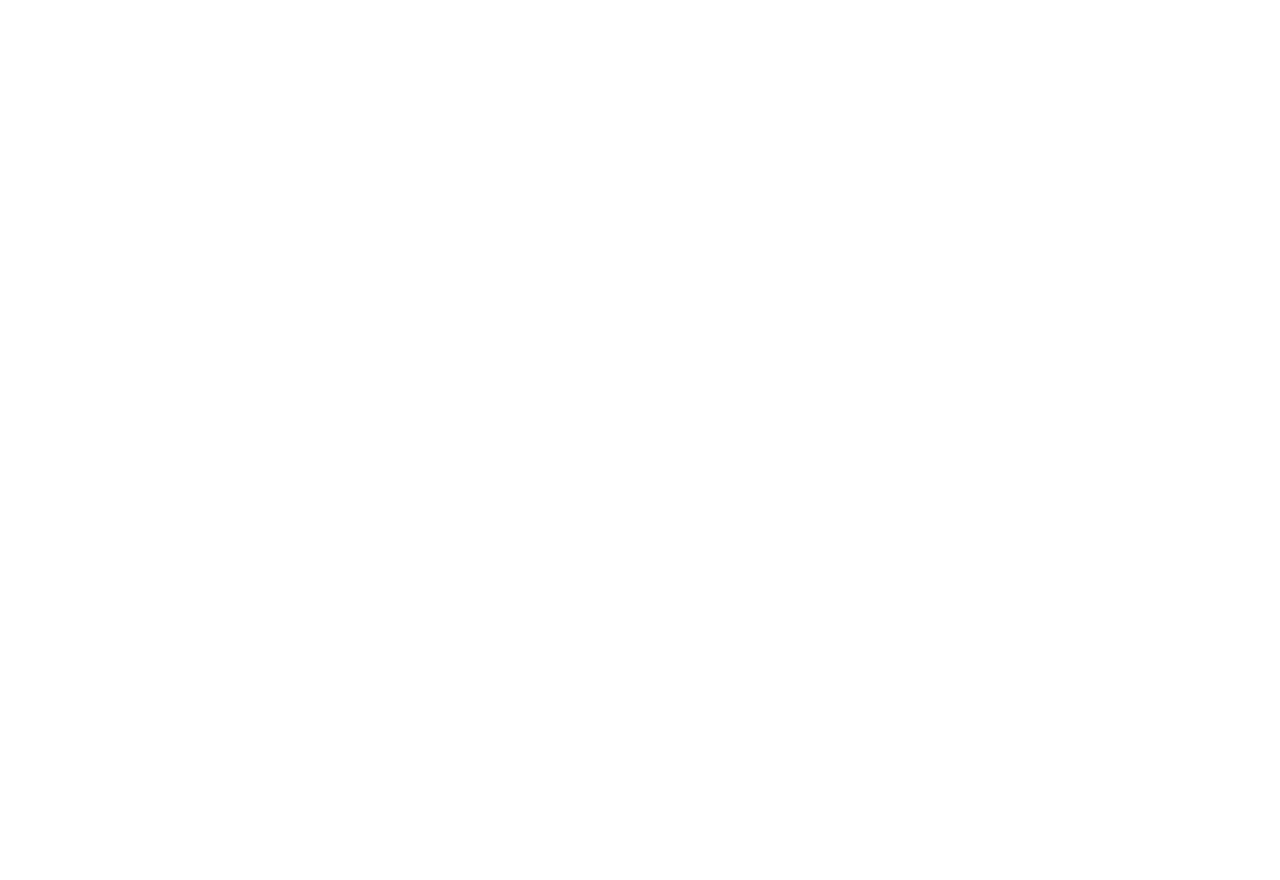
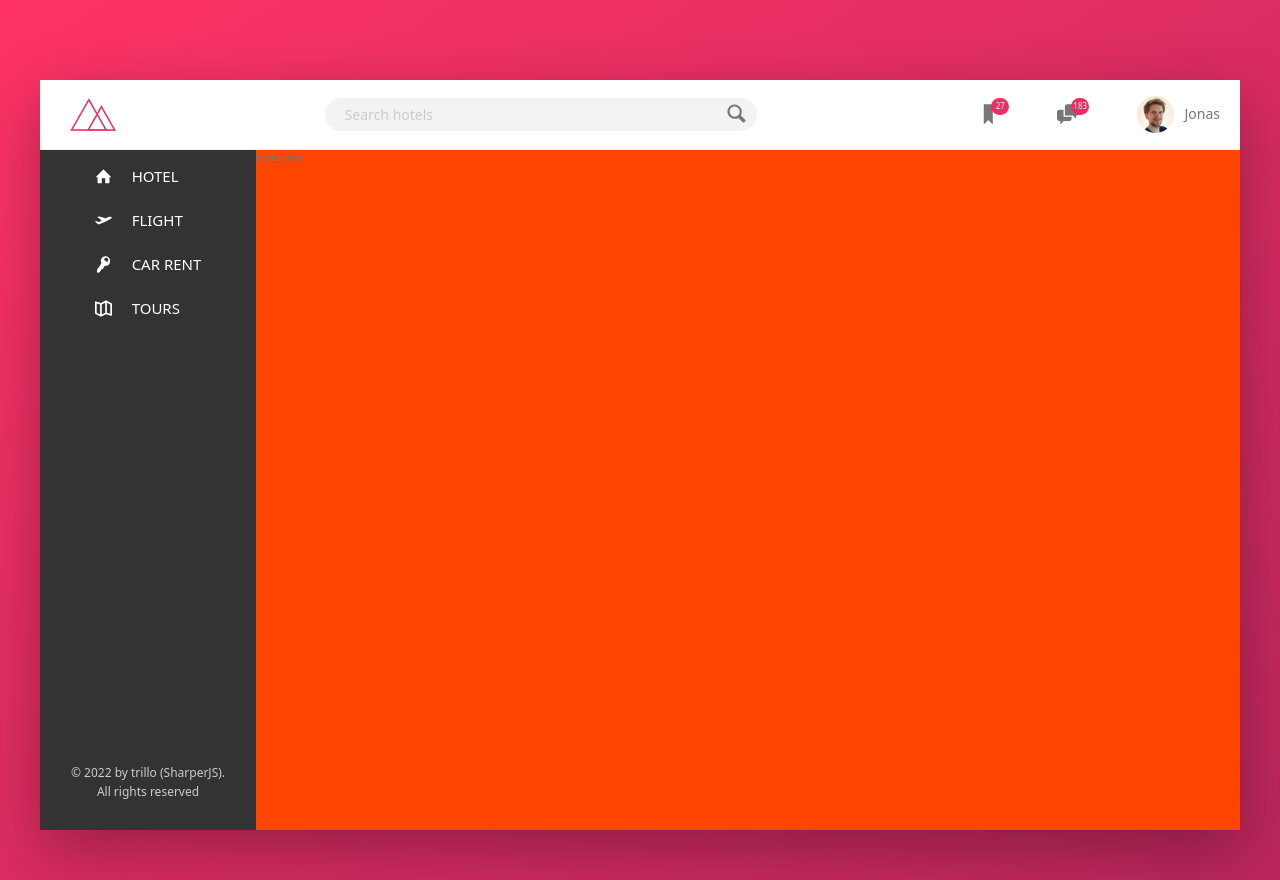
Before and after one commit to AbdullaGassanov/Trillo, a website: page index.html in a window 1280 px wide. Before the commit the page ends 800 px from the top, so only its background shows below. Drawn offline with nearby package versions, Linux system fonts and the light colour scheme; files that its build step writes are made by us from their sources.

Commit message:
added  SideBar

```diff
--- a/index.html
+++ b/index.html
@@ -8,6 +8,96 @@
     <link rel="stylesheet" href="CSS/main.css" />
   </head>
   <body>
+    <!-- <svg display="none">
+      <sumbol id="star" viewBox="0 0 20 20">
+        <g>
+          <path
+            d="M10 1.3l2.388 6.722h6.412l-5.232 3.948 1.871 6.928-5.439-4.154-5.438 4.154 1.87-6.928-5.233-3.948h6.412l2.389-6.722z"
+          ></path>
+        </g>
+      </sumbol>
+    </svg> -->
+
+    <div class="container">
+      <header class="header">
+        <img class="logo" src="Img/logo.png" alt="Trillo Logo" />
+        <form action="#" class="search">
+          <input
+            class="search__input"
+            type="text"
+            placeholder="Search hotels"
+          />
+          <button class="search__button">
+            <svg class="search__icon">
+              <use xlink:href="Img/sprite.svg#icon-magnifying-glass"></use>
+            </svg>
+          </button>
+        </form>
+
+        <nav class="user-nav">
+          <div class="user-nav__icon-box">
+            <svg class="user-nav__icon">
+              <use xlink:href="Img/sprite.svg#icon-bookmark"></use>
+            </svg>
+            <span class="user-nav__notification">27</span>
+          </div>
+          <div class="user-nav__icon-box">
+            <svg class="user-nav__icon">
+              <use xlink:href="Img/sprite.svg#icon-chat"></use>
+            </svg>
+            <span class="user-nav__notification">183</span>
+          </div>
+          <div class="user-nav__user">
+            <img class="user-nav__user-photo" src="img/user.jpg" />
+            <span class="user-nav__user-name">Jonas</span>
+          </div>
+        </nav>
+      </header>
+      <div class="content">
+        <nav class="sidebar">
+          <ul class="side-nav">
+            <li class="side-nav__item">
+              <a href="#" class="side-nav__link">
+                <svg class="side-nav__icon">
+                  <use xlink:href="Img/sprite.svg#icon-home"></use>
+                </svg>
+                <span class="side-nav__span">Hotel</span>
+              </a>
+            </li>
+            <li class="side-nav__item">
+              <a href="#" class="side-nav__link">
+                <svg class="side-nav__icon">
+                  <use xlink:href="Img/sprite.svg#icon-aircraft-take-off"></use>
+                </svg>
+                <span>Flight</span>
+              </a>
+            </li>
+            <li class="side-nav__item">
+              <a href="#" class="side-nav__link">
+                <svg class="side-nav__icon">
+                  <use xlink:href="Img/sprite.svg#icon-key"></use>
+                </svg>
+                <span>Car rent</span>
+              </a>
+            </li>
+            <li class="side-nav__item">
+              <a href="#" class="side-nav__link">
+                <svg class="side-nav__icon">
+                  <use xlink:href="Img/sprite.svg#icon-map"></use>
+                </svg>
+                <span>Tours</span>
+              </a>
+            </li>
+          </ul>
+          <div class="legal">
+            &copy; 2022 by trillo (SharperJS).
+            <p>All rights reserved</p>
+          </div>
+        </nav>
+
+        <main class="hotel-view">hotel view</main>
+      </div>
+    </div>
     <script src="scripts/js.js"></script>
   </body>
 </html>
--- a/package.json
+++ b/package.json
@@ -1,7 +1,7 @@
 {
   "name": "trillo",
   "version": "1.0.0",
-  "description": "Landing page",
+  "description": "Landing page for booking",
   "main": "index.js",
   "scripts": {
     "test": "echo \"Error: no test specified\" && exit 1"
--- /dev/null
+++ b/scss/_base.scss
@@ -0,0 +1,71 @@
+:root {
+  --color-primary: #eb2f64;
+  --color-primary-light: #ff3366;
+  --color-primary-dark: #ba265d;
+
+  --color-grey-light-1: #faf9f9;
+  --color-grey-light-2: #f4f2f2;
+  --color-grey-light-3: #f0eeee;
+  --color-grey-light-4: #ccc;
+
+  --color-grey-dark-1: #333;
+  --color-grey-dark-2: #777;
+  --color-grey-dark-3: #999;
+
+  --shadow-dark: 0 2rem 6rem rgba(0, 0, 0, 0.3);
+  --shadow-light: 0 2rem 5rem rgba(0, 0, 0, 0.06);
+
+  --line: 1px solid var(--color-grey-light-2);
+}
+
+/* @mixin hover-effect {
+  transition: 0.2s;
+  &:hover {
+    background-color: var(--color-grey-dark-3);
+  }
+} */
+
+*,
+*::before,
+*::after {
+  box-sizing: inherit;
+  margin: 0;
+  padding: 0;
+}
+
+html {
+  scroll-behavior: smooth;
+  box-sizing: border-box;
+  transition: 0.1s;
+
+  font-size: 62.5%; //1rem = 10px , 10px/16px = 62.5%
+}
+
+body {
+  font-weight: 400;
+
+  font-family: system-ui, -apple-system, BlinkMacSystemFont, "Segoe UI", Roboto,
+    Oxygen, Ubuntu, Cantarell, "Open Sans", "Helvetica Neue", sans-serif;
+  line-height: 1.6;
+  min-height: 100vh;
+  color: var(--color-grey-dark-2);
+  background-image: linear-gradient(
+    to right bottom,
+    var(--color-primary-light),
+    var(--color-primary-dark)
+  );
+  background-size: cover;
+}
+
+/* @media (max-width: 70rem) {
+  html {
+    font-size: 55%;
+  }
+}
+
+@media (min-width: 100rem) {
+  html {
+    font-size: 85%;
+  }
+}
+ */
--- /dev/null
+++ b/scss/_components.scss
@@ -0,0 +1,163 @@
+///
+/// Logo
+///
+
+.logo {
+  height: 3.25rem;
+  margin-left: 3rem;
+}
+
+///
+/// Search
+///
+
+.search {
+  flex: 0 0 40%;
+  display: flex;
+  align-items: center;
+  justify-content: center;
+
+  &__input {
+    font-family: inherit;
+    font-size: inherit;
+    background-color: var(--color-grey-light-2);
+    border: none;
+    color: inherit;
+    padding: 0.7rem 2rem;
+    border-radius: 100px;
+    width: 90%;
+    transition: 0.2s;
+    margin-right: -3.25rem;
+    &:focus {
+      outline: none;
+      width: 100%;
+      background-color: var(--color-grey-light-3);
+    }
+    &::placeholder {
+      color: var(--color-grey-light-4);
+      font-weight: 100;
+    }
+  }
+
+  &__input:focus + &__button {
+    background-color: var(--color-grey-light-3);
+  }
+
+  &__button {
+    border: none;
+    background-color: var(--color-grey-light-2);
+    transition: 0.1s;
+
+    &:focus {
+      outline: none;
+    }
+
+    &:active {
+      transform: translateY(0.1rem);
+    }
+  }
+
+  &__icon {
+    height: 2.3rem;
+    width: 2.5rem;
+    fill: var(--color-grey-dark-2);
+  }
+}
+
+///
+/// User navigation
+///
+.user-nav {
+  align-self: stretch;
+  display: flex;
+
+  & > * {
+    padding: 0 2rem;
+    cursor: pointer;
+    height: 100%;
+
+    &:hover {
+      background-color: var(--color-grey-light-2);
+    }
+  }
+
+  &__icon-box {
+    display: flex;
+    align-items: center;
+  }
+
+  &__icon {
+    height: 2.25rem;
+    width: 2.25rem;
+    fill: var(--color-grey-dark-2);
+  }
+
+  &__notification {
+    font-size: 0.8rem;
+    background-color: var(--color-primary);
+
+    color: var(--color-grey-light-1);
+    border-radius: 100px;
+    position: relative;
+    top: -0.8rem;
+    left: -0.8rem;
+    width: 1.75rem;
+    height: 1.75rem;
+    display: grid;
+    justify-content: center;
+    align-items: center;
+  }
+
+  &__user {
+    display: flex;
+    align-items: center;
+  }
+
+  &__user-photo {
+    height: 3.75rem;
+    border-radius: 50%;
+    margin-right: 1rem;
+  }
+}
+
+///
+///SIDEBAR
+///
+
+.side-nav {
+  list-style: none;
+  display: flex;
+  flex-direction: column;
+
+  &__item {
+    margin: 1rem 0;
+  }
+
+  &__link {
+    color: #fff;
+    font-size: 1.5rem;
+    text-decoration: none;
+    display: flex;
+    align-items: center;
+    text-transform: uppercase;
+  }
+
+  &__icon {
+    width: 1.7rem;
+    height: 1.7rem;
+    fill: #fff;
+    margin-right: 2rem;
+  }
+
+  &__span {
+    /*     position: relative;
+    top: -0.2rem; */
+  }
+}
+
+.legal {
+  text-align: center;
+  font-size: 1.2rem;
+  color: var(--color-grey-light-4);
+  padding: 2.5rem;
+}
--- /dev/null
+++ b/scss/_layout.scss
@@ -0,0 +1,44 @@
+.container {
+  max-width: 120rem;
+  margin: 8rem auto;
+  background-color: var(--color-grey-light-1);
+  box-shadow: var(--shadow-dark);
+
+  min-height: 50rem;
+}
+
+.header {
+  font-size: 1.4rem;
+  height: 7rem;
+  background-color: #fff;
+  border-bottom: 1px var(--color-grey-light-2) solid;
+
+  display: flex;
+  align-items: center;
+  justify-content: space-between;
+}
+
+.content {
+  display: flex;
+}
+
+.sidebar {
+  background-color: var(--color-grey-dark-1);
+
+  flex: 0 0 18%; // growth shrink size
+  padding: 0.4rem 0;
+  display: flex;
+  flex-direction: column;
+  height: 85vh;
+  justify-content: space-between;
+  align-items: center;
+}
+
+.hotel-view {
+  background-color: orangered;
+  flex: 1;
+}
+
+/* .icon {
+  background-color: rgb(95, 107, 169);
+} */
--- a/scss/main.scss
+++ b/scss/main.scss
@@ -1,17 +1,3 @@
-*,
-*::before,
-*::after {
-  box-sizing: inherit;
-  margin: 0;
-  padding: 0;
-}
-
-html {
-  scroll-behavior: smooth;
-
-  font-size: 62.5%;
-}
-
-body {
-  box-sizing: border-box;
-}
+@import "base.scss";
+@import "components";
+@import "layout";
```
Also changed, not shown: CSS/main.css (added), 1 other file.
